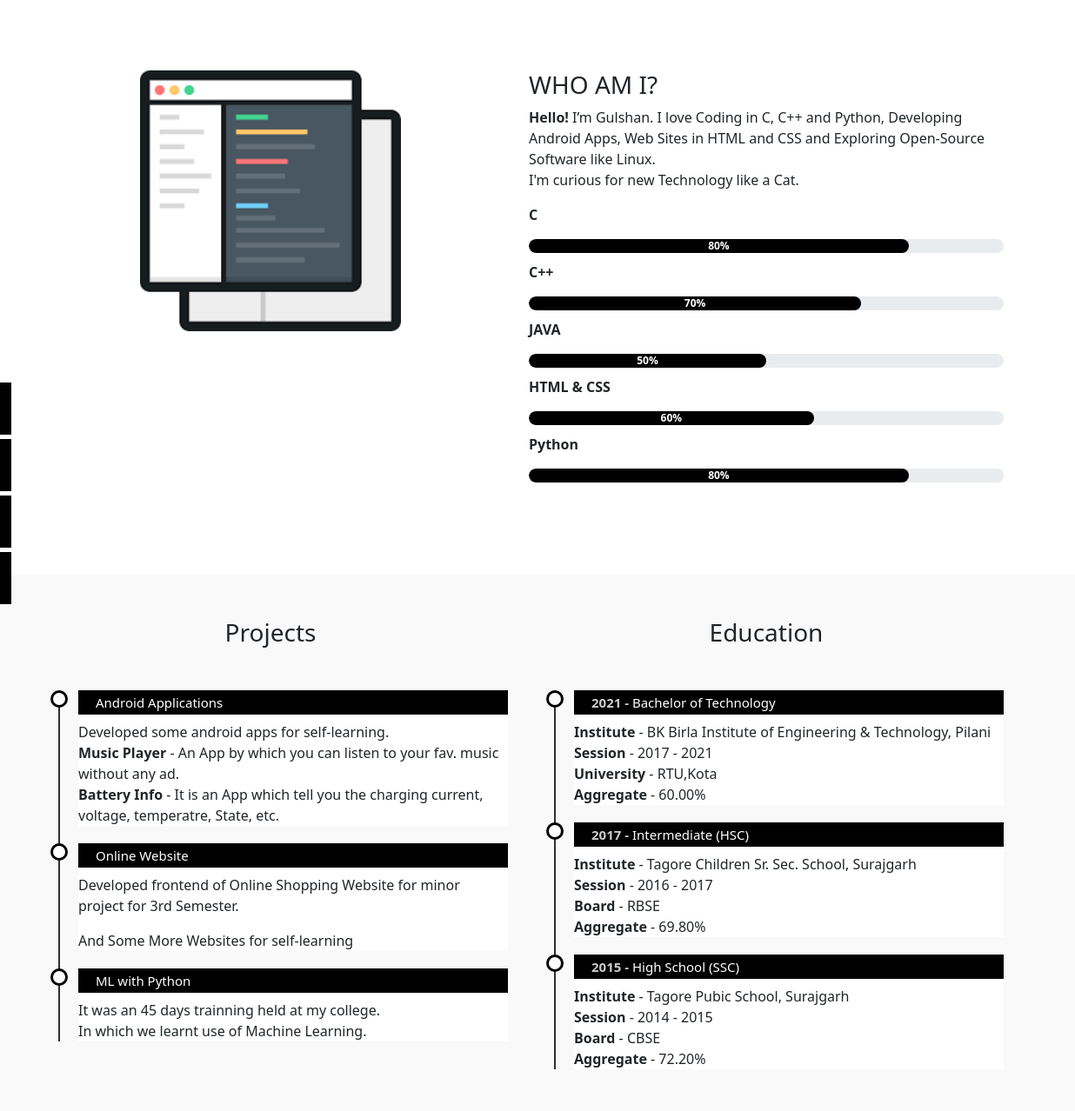
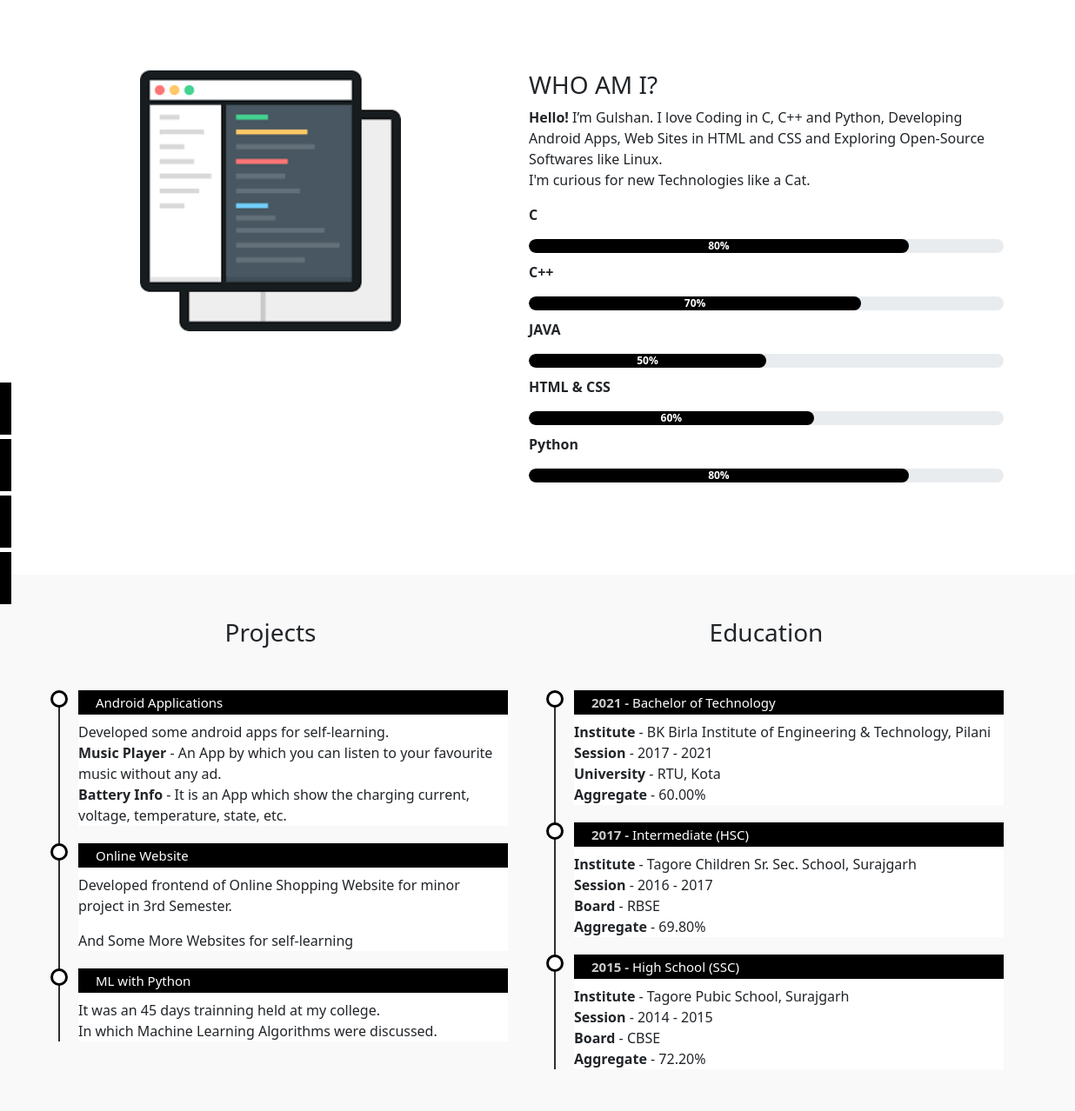
Before and after one commit to gulshanchandolia/gulshanchandolia.github.io, a plain HTML site: page Resume/index.html in a window 1280 px wide. Shown: the part 880-2158 px from the top of the page at 87% size, 44-1280 px from the left. Drawn offline with nearby package versions, Linux system fonts and the light colour scheme.

Commit message:
About update

```diff
--- a/Resume/index.html
+++ b/Resume/index.html
@@ -65,8 +65,8 @@
           </div>
           <div class="col-md-6">
             <h3>WHO AM I?</h3>
-            <p><b>Hello!</b> I’m Gulshan. I love Coding in C, C++ and Python, Developing Android Apps, Web Sites in HTML and CSS and Exploring Open-Source Software like Linux.<br>
-               I'm curious for new Technology like a Cat.</p>
+            <p><b>Hello!</b> I’m Gulshan. I love Coding in C, C++ and Python, Developing Android Apps, Web Sites in HTML and CSS and Exploring Open-Source Softwares like Linux.<br>
+               I'm curious for new Technologies like a Cat.</p>
             <div class="skills-bar">
               <p>C</p>
               <div class="progress">
@@ -115,18 +115,18 @@
           <li>
             <h4>Android Applications</h4>
             <p>Developed some android apps for self-learning.<br>
-            <b>Music Player</b> - An App by which you can listen to your fav. music without any ad. <br>
-            <b>Battery Info</b> - It is an App which tell you the charging current, voltage, temperatre, State, etc. <br>
+            <b>Music Player</b> - An App by which you can listen to your favourite music without any ad. <br>
+            <b>Battery Info</b> - It is an App which show the charging current, voltage, temperature, state, etc. <br>
             </p>
           </li>
           <li>
             <h4>Online Website</h4>
-            <p>Developed frontend of Online Shopping Website for minor project for 3rd Semester.</p>
+            <p>Developed frontend of Online Shopping Website for minor project in 3rd Semester.</p>
             <p>And Some More Websites for self-learning</p>
           </li>
           <li>
             <h4>ML with Python</h4>
-            <p>It was an 45 days trainning held at my college.<br> In which we learnt use of Machine Learning.
+            <p>It was an 45 days trainning held at my college.<br> In which Machine Learning Algorithms were discussed.
             </p>
           </li>
         </ul>
@@ -139,7 +139,7 @@
             <p>
               <b>Institute</b> - BK Birla Institute of Engineering & Technology, Pilani <br>
               <b>Session</b> - 2017 - 2021 <br>
-              <b>University</b> - RTU,Kota <br>
+              <b>University</b> - RTU, Kota <br>
               <b>Aggregate</b> - 60.00%
             </p>
           </li>
```
Also changed, not shown: 1 other file.
